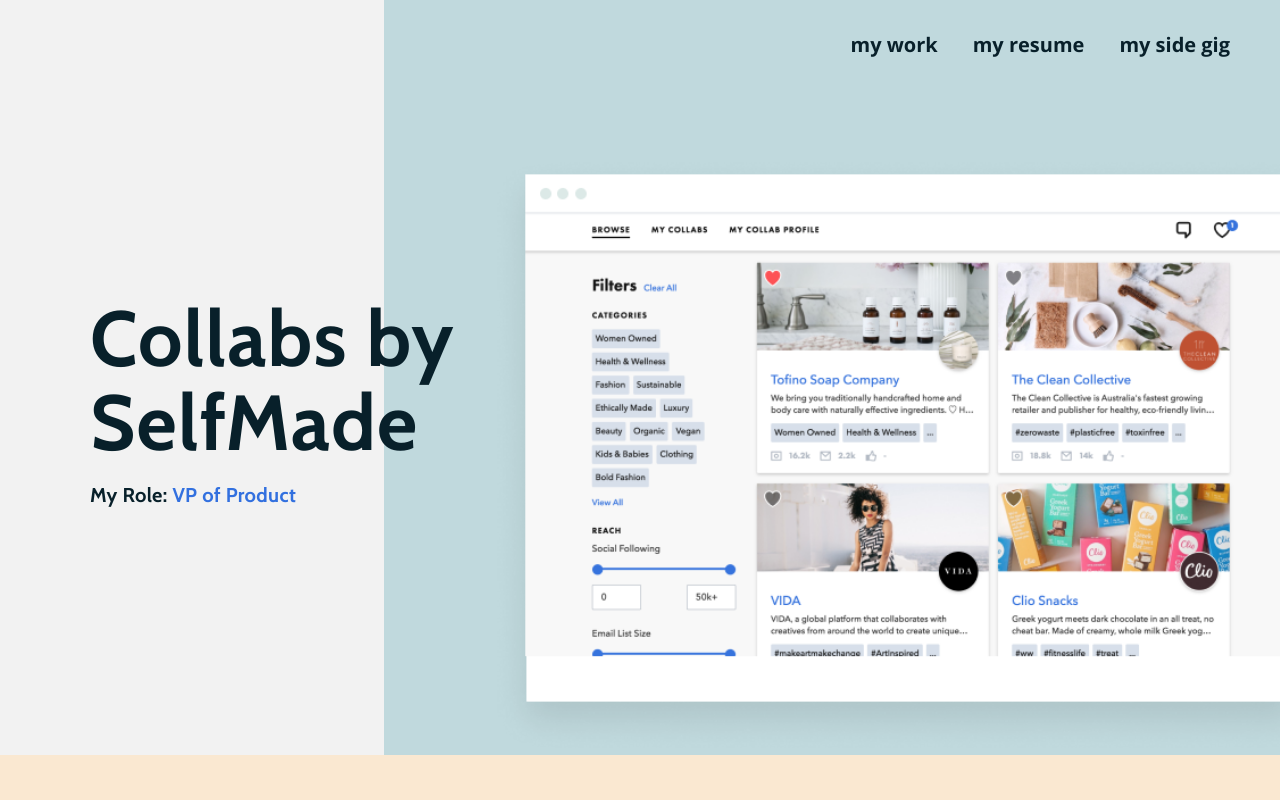
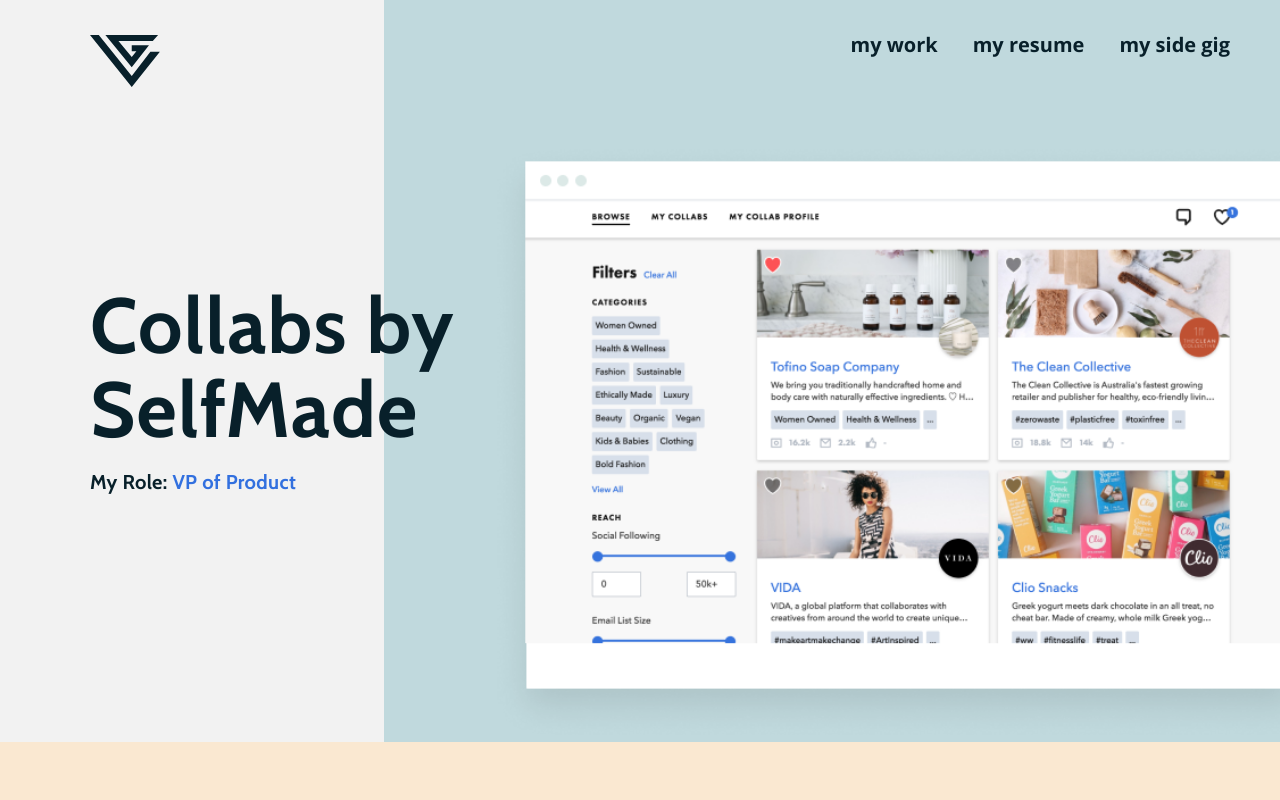
Before and after one commit to lgroetzi/lgroetzi.github.io, a Next.js app: page /collabs in a window 1280 px wide. Shown: the top 800 px of the page. Built offline with nearby package versions, Linux system fonts and the light colour scheme.

Commit message:
Add logo to light menu (name is very confusing)

```diff
--- a/components/menus.js
+++ b/components/menus.js
@@ -38,12 +38,20 @@
 export function LightMenu({ active }) {
   return (
     <TopBarContainer>
+      <Logo>
+        <img src="/img/logo.svg" />
+      </Logo>
       <LightBGMenu>
         <Menu active={active} />
       </LightBGMenu>
     </TopBarContainer>
   );
 }
+
+const Logo = styled.div`
+  width: 50%;
+  margin: 35px 0 0 90px;
+`;
 
 const TopBarContainer = styled.div`
   display: flex;
--- a/global.css
+++ b/global.css
@@ -10,7 +10,7 @@
 }
 
 .project-glamourshot {
-    margin-top: -70px;
+    margin-top: -105px;
     padding-top: 60px;
     height: 695px;
     display: flex;
```
Also changed, not shown: public/img/logo.svg (added).
